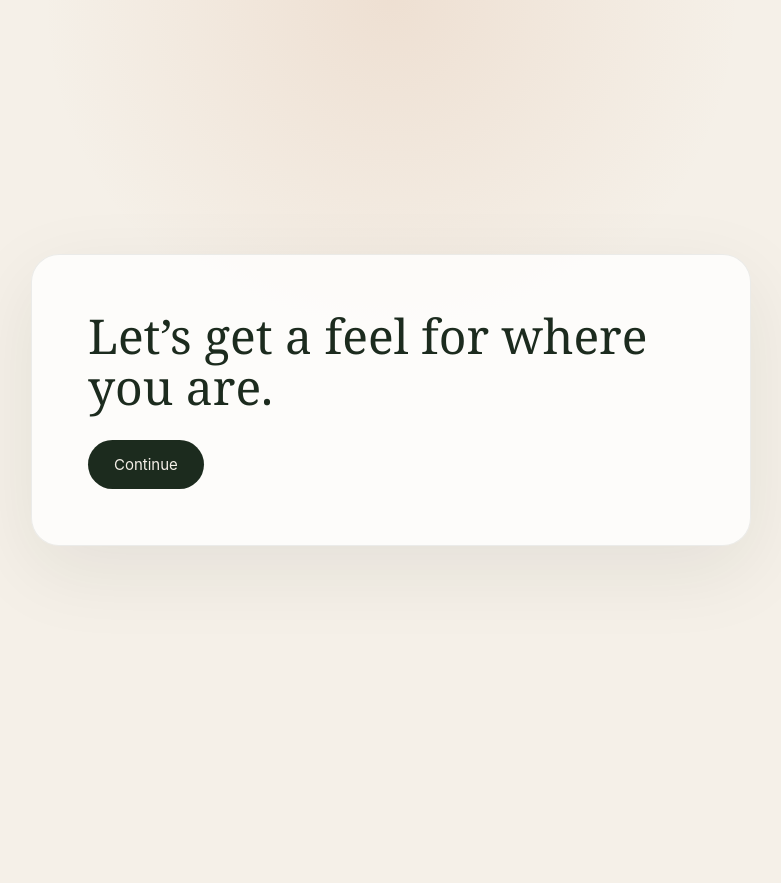
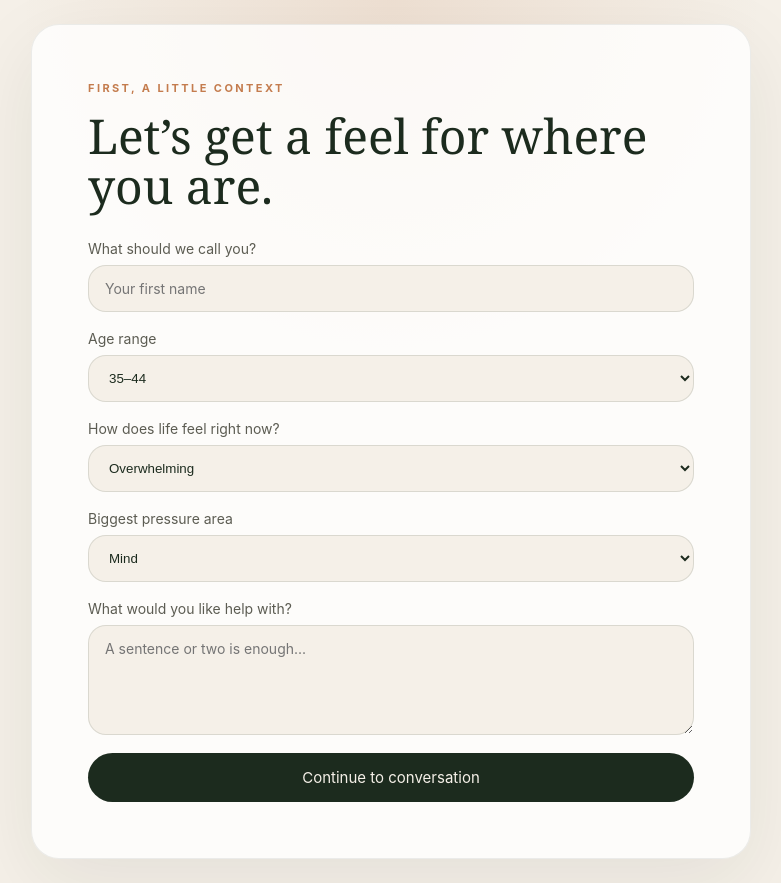
Before and after one commit to Richmasters/sort-my-life-out-now, a React (Vite) app: page / in a window 1280 px wide. Both pictures are taken after a click on the button "Start your life audit". Shown: the whole page, without its empty margins (249-1030 px from the left). Before the commit the page ends 800 px from the top, so only its background shows below. Built offline with nearby package versions, Linux system fonts and the light colour scheme.

Commit message:
Make onboarding answers feed AI context

```diff
--- a/src/App.tsx
+++ b/src/App.tsx
@@ -6,6 +6,14 @@ type Step = "landing" | "onboarding" | "conversation" | "analysing" | "wheel";
 type Message = {
   role: "assistant" | "user";
   text: string;
+};
+
+type Onboarding = {
+  name: string;
+  ageRange: string;
+  currentFeeling: string;
+  pressureArea: string;
+  helpWanted: string;
 };
 
 type Result = {
@@ -39,6 +47,14 @@ export default function App() {
   const [isThinking, setIsThinking] = useState(false);
   const [result, setResult] = useState<Result | null>(null);
 
+  const [onboarding, setOnboarding] = useState<Onboarding>({
+    name: "",
+    ageRange: "35–44",
+    currentFeeling: "Overwhelming",
+    pressureArea: "Mind",
+    helpWanted: "",
+  });
+
   const [messages, setMessages] = useState<Message[]>([
     {
       role: "assistant",
@@ -51,6 +67,19 @@ export default function App() {
   useEffect(() => {
     messagesEndRef.current?.scrollIntoView({ behavior: "smooth" });
   }, [messages, isThinking]);
+
+  function onboardingContext() {
+    return `
+User context from onboarding:
+Name: ${onboarding.name || "Not given"}
+Age range: ${onboarding.ageRange}
+Current feeling: ${onboarding.currentFeeling}
+Biggest pressure area: ${onboarding.pressureArea}
+What they want help with: ${onboarding.helpWanted || "Not given"}
+
+Use this context naturally. Do not list it back mechanically.
+    `.trim();
+  }
 
   async function sendMessage() {
     if (!message.trim() || isThinking) return;
@@ -69,10 +98,13 @@ export default function App() {
         method: "POST",
         headers: { "Content-Type": "application/json" },
         body: JSON.stringify({
-          messages: updatedMessages.map((m) => ({
+          messages: [
+            { role: "user", content: onboardingContext() },
+            ...updatedMessages.map((m) => ({
               role: m.role,
               content: m.text,
             })),
+          ],
         }),
       });
 
@@ -107,10 +139,13 @@ export default function App() {
         method: "POST",
         headers: { "Content-Type": "application/json" },
         body: JSON.stringify({
-          messages: messages.map((m) => ({
+          messages: [
+            { role: "user", content: onboardingContext() },
+            ...messages.map((m) => ({
               role: m.role,
               content: m.text,
             })),
+          ],
         }),
       });
 
@@ -133,13 +168,16 @@ export default function App() {
       {step === "landing" && (
         <section className="card hero">
           <p className="eyebrow">Your Life Audit</p>
+
           <h1>
             Sort My Life Out <em>Now</em>
           </h1>
+
           <p className="intro">
             A calm, intelligent conversation that helps you understand what is
             actually going on in your life — and what to do next.
           </p>
+
           <button onClick={() => setStep("onboarding")}>
             Start your life audit
           </button>
@@ -148,19 +186,115 @@ export default function App() {
 
       {step === "onboarding" && (
         <section className="card">
+          <p className="eyebrow">First, a little context</p>
+
           <h2>Let’s get a feel for where you are.</h2>
-          <button onClick={() => setStep("conversation")}>
-            Continue
+
+          <form>
+            <label>
+              What should we call you?
+              <input
+                value={onboarding.name}
+                onChange={(e) =>
+                  setOnboarding({ ...onboarding, name: e.target.value })
+                }
+                placeholder="Your first name"
+              />
+            </label>
+
+            <label>
+              Age range
+              <select
+                value={onboarding.ageRange}
+                onChange={(e) =>
+                  setOnboarding({ ...onboarding, ageRange: e.target.value })
+                }
+              >
+                <option>18–24</option>
+                <option>25–34</option>
+                <option>35–44</option>
+                <option>45–54</option>
+                <option>55–64</option>
+                <option>65+</option>
+              </select>
+            </label>
+
+            <label>
+              How does life feel right now?
+              <select
+                value={onboarding.currentFeeling}
+                onChange={(e) =>
+                  setOnboarding({
+                    ...onboarding,
+                    currentFeeling: e.target.value,
+                  })
+                }
+              >
+                <option>Overwhelming</option>
+                <option>Stuck</option>
+                <option>Busy but okay</option>
+                <option>Changing</option>
+                <option>Mostly good, but could be better</option>
+              </select>
+            </label>
+
+            <label>
+              Biggest pressure area
+              <select
+                value={onboarding.pressureArea}
+                onChange={(e) =>
+                  setOnboarding({
+                    ...onboarding,
+                    pressureArea: e.target.value,
+                  })
+                }
+              >
+                <option>Mind</option>
+                <option>Body</option>
+                <option>Money</option>
+                <option>Work</option>
+                <option>Love</option>
+                <option>Home</option>
+                <option>Life Admin</option>
+                <option>Purpose</option>
+              </select>
+            </label>
+
+            <label>
+              What would you like help with?
+              <textarea
+                value={onboarding.helpWanted}
+                onChange={(e) =>
+                  setOnboarding({
+                    ...onboarding,
+                    helpWanted: e.target.value,
+                  })
+                }
+                placeholder="A sentence or two is enough..."
+              />
+            </label>
+
+            <button type="button" onClick={() => setStep("conversation")}>
+              Continue to conversation
             </button>
+          </form>
         </section>
       )}
 
       {step === "conversation" && (
         <section className="card chat-card">
+          <p className="eyebrow">Your conversation</p>
+
+          <h2>
+            {onboarding.name
+              ? `Let’s sort through this properly, ${onboarding.name}.`
+              : "Let’s sort through this properly."}
+          </h2>
+
           <div className="messages">
-            {messages.map((m, i) => (
-              <div key={i} className={`message ${m.role}`}>
-                {m.text}
+            {messages.map((item, index) => (
+              <div key={index} className={`message ${item.role}`}>
+                {item.text}
               </div>
             ))}
 
@@ -176,38 +310,72 @@ export default function App() {
           </div>
 
           {canReveal && (
-            <button onClick={analyseLife}>
+            <button className="reveal-button" onClick={analyseLife}>
               Reveal my Wheel of Life
             </button>
           )}
 
+          <div className="chat-input">
             <textarea
               value={message}
-            onChange={(e) => setMessage(e.target.value)}
+              disabled={isThinking}
+              onChange={(event) => setMessage(event.target.value)}
+              placeholder={
+                isThinking ? "Thinking..." : "Type what’s on your mind..."
+              }
             />
 
-          <button onClick={sendMessage} disabled={isThinking}>
-            {isThinking ? "Thinking..." : "Send"}
+            <button type="button" onClick={sendMessage} disabled={isThinking}>
+              {isThinking ? "Thinking" : "Send"}
             </button>
+          </div>
         </section>
       )}
 
       {step === "analysing" && (
         <section className="card hero">
-          <h2>Analysing your life...</h2>
+          <p className="eyebrow">Analysing your life</p>
+          <h2>Building your first clear picture...</h2>
+
+          <div className="message assistant typing analysing-dots">
+            <span></span>
+            <span></span>
+            <span></span>
+          </div>
+
+          <p className="intro">
+            I’m looking for patterns across your mind, body, money, work,
+            relationships, home, life admin and purpose.
+          </p>
         </section>
       )}
 
       {step === "wheel" && result && (
-        <section className="card">
-          <h2>Your Wheel of Life</h2>
+        <section className="card wheel-card">
+          <p className="eyebrow">Your Life Audit</p>
+
+          <h2>
+            {onboarding.name
+              ? `Here’s the first clear picture, ${onboarding.name}.`
+              : "Here’s the first clear picture."}
+          </h2>
 
           <LifeWheel scores={result.scores} />
 
-          <h3>Quick wins</h3>
-          {result.quickWins.map((w, i) => (
-            <p key={i}>{w}</p>
+          <div className="quick-wins">
+            <h3>Your five quick wins</h3>
+
+            {result.quickWins.map((win, index) => (
+              <div className="quick-win" key={`${win}-${index}`}>
+                <span>{index + 1}</span>
+                <p>{win}</p>
+              </div>
             ))}
+          </div>
+
+          <button onClick={() => setStep("conversation")}>
+            Continue the conversation
+          </button>
         </section>
       )}
     </main>
@@ -265,8 +433,10 @@ function LifeWheel({ scores }: { scores: Record<string, number> }) {
           const axisX = center + maxRadius * Math.cos(radians);
           const axisY = center + maxRadius * Math.sin(radians);
 
-          const pointX = center + ((score / 10) * maxRadius) * Math.cos(radians);
-          const pointY = center + ((score / 10) * maxRadius) * Math.sin(radians);
+          const pointX =
+            center + ((score / 10) * maxRadius) * Math.cos(radians);
+          const pointY =
+            center + ((score / 10) * maxRadius) * Math.sin(radians);
 
           const labelX = center + 165 * Math.cos(radians);
           const labelY = center + 165 * Math.sin(radians);
@@ -293,7 +463,12 @@ function LifeWheel({ scores }: { scores: Record<string, number> }) {
                 className="wheel-point"
               />
 
-              <text x={labelX} y={labelY - 8} textAnchor="middle" className="wheel-icon">
+              <text
+                x={labelX}
+                y={labelY - 8}
+                textAnchor="middle"
+                className="wheel-icon"
+              >
                 {zone.icon}
               </text>
 
@@ -301,12 +476,21 @@ function LifeWheel({ scores }: { scores: Record<string, number> }) {
                 x={labelX}
                 y={labelY + 13}
                 textAnchor="middle"
-                className={activeZone === zone.label ? "wheel-label active" : "wheel-label"}
+                className={
+                  activeZone === zone.label
+                    ? "wheel-label active"
+                    : "wheel-label"
+                }
               >
                 {zone.label}
               </text>
 
-              <text x={labelX} y={labelY + 29} textAnchor="middle" className="wheel-score">
+              <text
+                x={labelX}
+                y={labelY + 29}
+                textAnchor="middle"
+                className="wheel-score"
+              >
                 {score}/10
               </text>
             </g>
@@ -316,7 +500,12 @@ function LifeWheel({ scores }: { scores: Record<string, number> }) {
         <polygon points={points} className="wheel-shape" />
 
         <circle cx={center} cy={center} r="30" className="wheel-centre" />
-        <text x={center} y={center + 5} textAnchor="middle" className="wheel-centre-text">
+        <text
+          x={center}
+          y={center + 5}
+          textAnchor="middle"
+          className="wheel-centre-text"
+        >
           your life
         </text>
       </svg>
```
Lines whose indentation alone changed are shown as unchanged.
